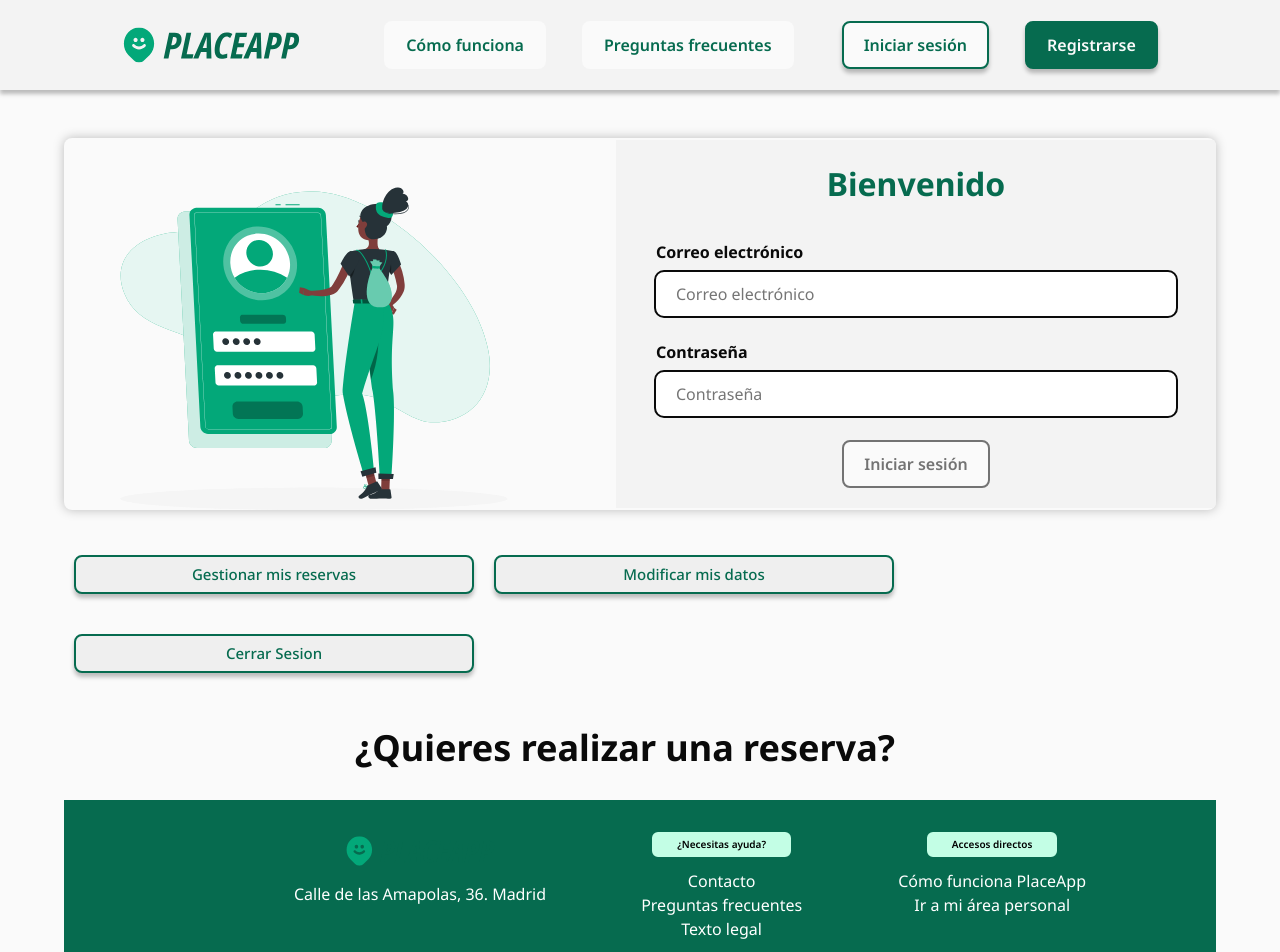
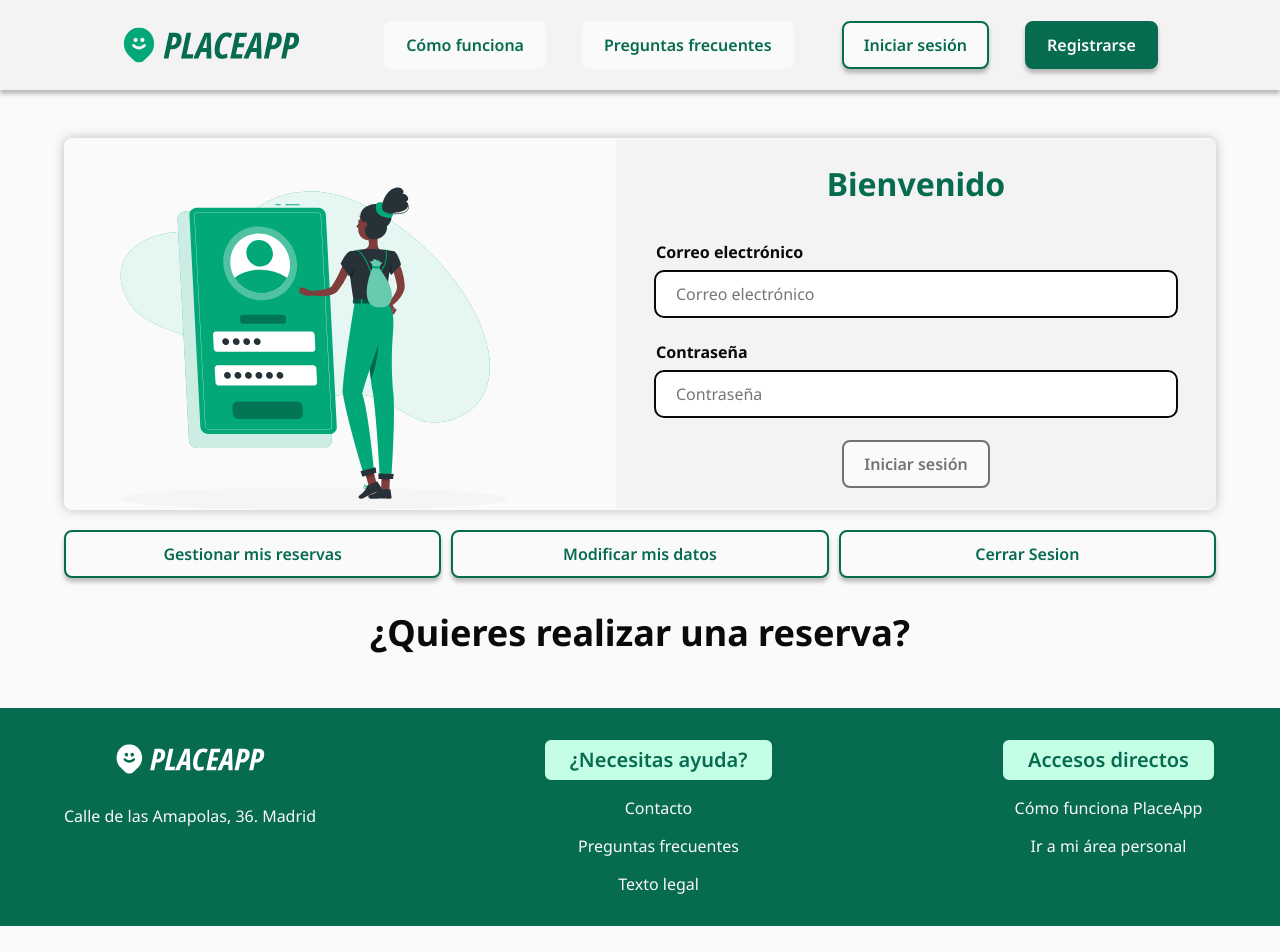
Before and after one commit to MikelBalles/PlaceApp, a React (Vite) app in the folder PlaceApp_App/: page /login in a window 1280 px wide. Shown: the top 952 px of the page. After the commit the page ends 926 px from the top, so only its background shows below. Built offline with nearby package versions, Linux system fonts and the light colour scheme; no server answers.

Commit message:
Ajustes estilo al mergear las dos ramas

```diff
--- a/PlaceApp_App/src/App.scss
+++ b/PlaceApp_App/src/App.scss
@@ -61,6 +61,9 @@ input {
   width: 100%;
   padding: 0 var(--main-page-pad);
   max-width: var(--main-page-width);
+  flex-direction: column;
+  display: flex;
+  gap: 2rem;
 }
 
 .contenedor-flex-hor {
@@ -159,12 +162,14 @@ input {
 }
 .navbar {
   max-width: var(--main-page-width);
+  padding: 0 var(--main-page-pad);
   display: flex;
   padding: 2rem 4rem;
   justify-content: center;
   align-items: center;
   gap: 4.8rem;
   align-self: stretch;
+
 
 
   .links-acceso,
@@ -258,58 +263,47 @@ input {
   }
 }
 /*footer*/
+.footer-bg {
+  width: 100%;
+  background-color: var(--color-primary-dark);
+  display: flex;
+  justify-content: center;
+}
 footer {
   display: flex;
   justify-content: space-between;
-  padding: 30px;
-  background: var(--Primary-Darker, #066B4F);
-  color: #fff;
-  margin: 10px 0px 0px 0px;
-}
-.footer-left img {
-  width: 150px;
-  margin-bottom: 10px;
-
-}
-.footer-left, .footer-center, .footer-right {
-  display: inline-flex;
-  flex-direction: column;
-  align-items: center;
+  color: var(--color-light);
+  max-width: var(--main-page-width);
+  padding: 3rem var(--main-page-pad);
+  width: 100%;
 }
 
-.footer-left{
- margin-right: 10px;
- margin-left: 200px;
-}
-.footer-center{
-margin-right:20px;
-margin-left: 10px;
-}
-.footer-right{
-  margin-right: 100px;
-  margin-left: 1px;
+.footer-col{
+  display: flex;
+  align-items: center;
+  flex-wrap: nowrap;
+  gap: 1.4rem;
+  flex-direction: column;
+
+  img {
+    width: 150px;
+    margin-bottom: 10px;
+    filter: invert(1) brightness(6.5);
+
+  }
 }
 
-.btn-footer {
-  margin-bottom: 10px;
-
+.titulo-footer {
+  font-size: 2rem;
   background-color: var(--color-primary-light,#C3FEE5 );
   text-align: center;
-  font-family: "Noto Sans";
-  font-size: 10px;
   font-style: normal;
   font-weight: 600;
-  line-height: 150%; /* 30px */
-  border: 2px solid var(--Primary-Darker, #066B4F);
+  border: 2px solid var(--color-primary-dark, #066B4F);
+  color: var(--color-primary-dark);
   border-radius: 0.8rem;
   padding: 0.5rem 2.5rem;
 
-  transition: background-color 0.3s, color 0.3s;
-
-  &:hover, &:focus {
-    background-color: var(--color-primary-light);
-    color: var(--color-light);
-  }
 
 }
 /* Fin de footer */
@@ -319,54 +313,25 @@ margin-left: 10px;
 .VistaClientePpal-container {
   display: flex;
   justify-content: center;
-  margin: 25px 30px 25px 0px;
   gap: 2.8rem;
   flex-direction: column;
   align-items: center;
 
 }
 
+.VistaPpl-article {
+  display: flex;
+  gap: 1rem;
+  flex-wrap: wrap;
+  width: 100%;
+  justify-content: center;
+
+  .btn-primary {
+    flex: 1;
+  }
+}
 
 
-.vista-ppal-article {
-  display: flex;
-  justify-content: space-between;
-  width: 100%;
-}
-
-.VistaPpl-left,.VistaPpl-center,.VistaPpl-right {
-
-    display: inline-flex;
-    flex-direction: column;
-    align-items: center;
-    margin :20px 10px;
-}
-.btn-vistappl {
-  display: flex;
-  padding: 10px 20px;
-  justify-content: center;
-  align-items: center;
-  gap: 10px;
-  flex: 1 0 auto;
-  width: 400px;
-  border-radius: 8px;
-  border: 2px solid var(--Primary-Darker, #066B4F);
-  box-shadow: 0px 4px 4px 0px rgba(0, 0, 0, 0.25);
-
-  color: var(--Primary-Darker, #066B4F);
-  text-align: center;
-  /* Texto botones */
-  font-family: "Noto Sans";
-  font-size: 15px;
-  font-style: normal;
-  font-weight: 500;
-  line-height: 100%; /* 30px */
-  &:hover, &:focus {
-    background-color: var(--color-primary-light);
-    color: var(--Primary-Darker, #066B4F);
-  }
-
-}
 .reserva-header h2 {
  color: var(--color-dark);
   text-align: center;
--- a/PlaceApp_App/src/App.tsx
+++ b/PlaceApp_App/src/App.tsx
@@ -60,8 +60,8 @@ function App() {
       <Login />
 
       <VistaClientePpal></VistaClientePpal>
+      </div>
       <Footer/>
-      </div>
     </>
   );
 }
--- a/PlaceApp_App/src/components/VistaClientePpal.tsx
+++ b/PlaceApp_App/src/components/VistaClientePpal.tsx
@@ -4,22 +4,13 @@ function VistaClientePpal() {
 return(
 <section className = "VistaClientePpal-container">
     <article className="VistaPpl-article">
-        <div className = "VistaPpl-left">
-            <button className = "btn-vistappl"> Gestionar mis reservas </button>
-        </div>
-        <div className = "VistaPpl-center">
-            <button className = "btn-vistappl"> Modificar mis datos </button>
-        </div>
-        <div className = "VistaPpl-right">
-            <button className = "btn-vistappl"> Cerrar Sesion </button>
-        </div>
+        <button className = "btn-primary btn-borde"> Gestionar mis reservas </button>
+        <button className = "btn-primary btn-borde"> Modificar mis datos </button>
+        <button className = "btn-primary btn-borde"> Cerrar Sesion </button>
     </article>
      <header className="reserva-header">
          <h2>¿Quieres realizar una reserva?</h2>
      </header>
-
-
-
 </section>
 
 
--- a/PlaceApp_App/src/components/footer.tsx
+++ b/PlaceApp_App/src/components/footer.tsx
@@ -3,23 +3,25 @@ import logo_PlaceApp from '../assets/logo_PlaceApp.svg';
 
 function Footer() {
     return (
+      <div className='footer-bg'>
       <footer>
-        <div className="footer-left">
+        <div className="footer-col">
         <img src={logo_PlaceApp} alt="Logo" />
           <p>Calle de las Amapolas, 36. Madrid</p>
         </div>
-        <div className="footer-center">
-          <button className='btn-footer'>¿Necesitas ayuda?</button>
+        <div className="footer-col">
+          <h3 className='titulo-footer'>¿Necesitas ayuda?</h3>
           <p>Contacto</p>
           <p>Preguntas frecuentes</p>
           <p>Texto legal</p>
         </div>
-        <div className="footer-right">
-          <button className='btn-footer'>Accesos directos</button>
+        <div className="footer-col">
+          <h3 className='titulo-footer'>Accesos directos</h3>
           <p>Cómo funciona PlaceApp</p>
           <p>Ir a mi área personal</p>
         </div>
       </footer>
+      </div>
     );
   }
 
--- a/PlaceApp_App/src/index.scss
+++ b/PlaceApp_App/src/index.scss
@@ -72,6 +72,7 @@ body {
   display: flex;
   width: 100%;
   flex-direction: column;
-  align-items: flex-start;
+  align-items: center;
+  align-items: center;
   gap: 4.8rem;
 }
```
